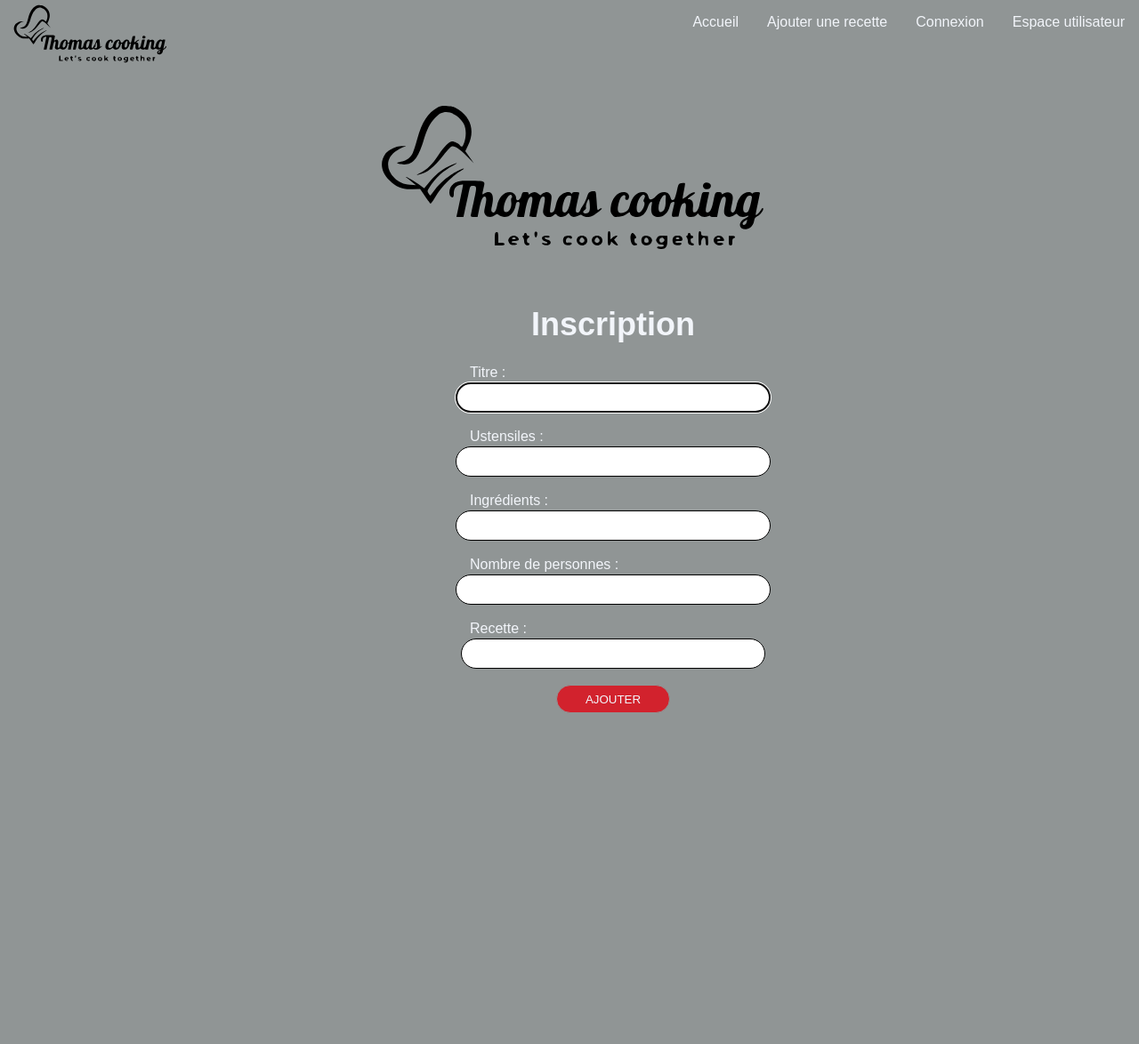
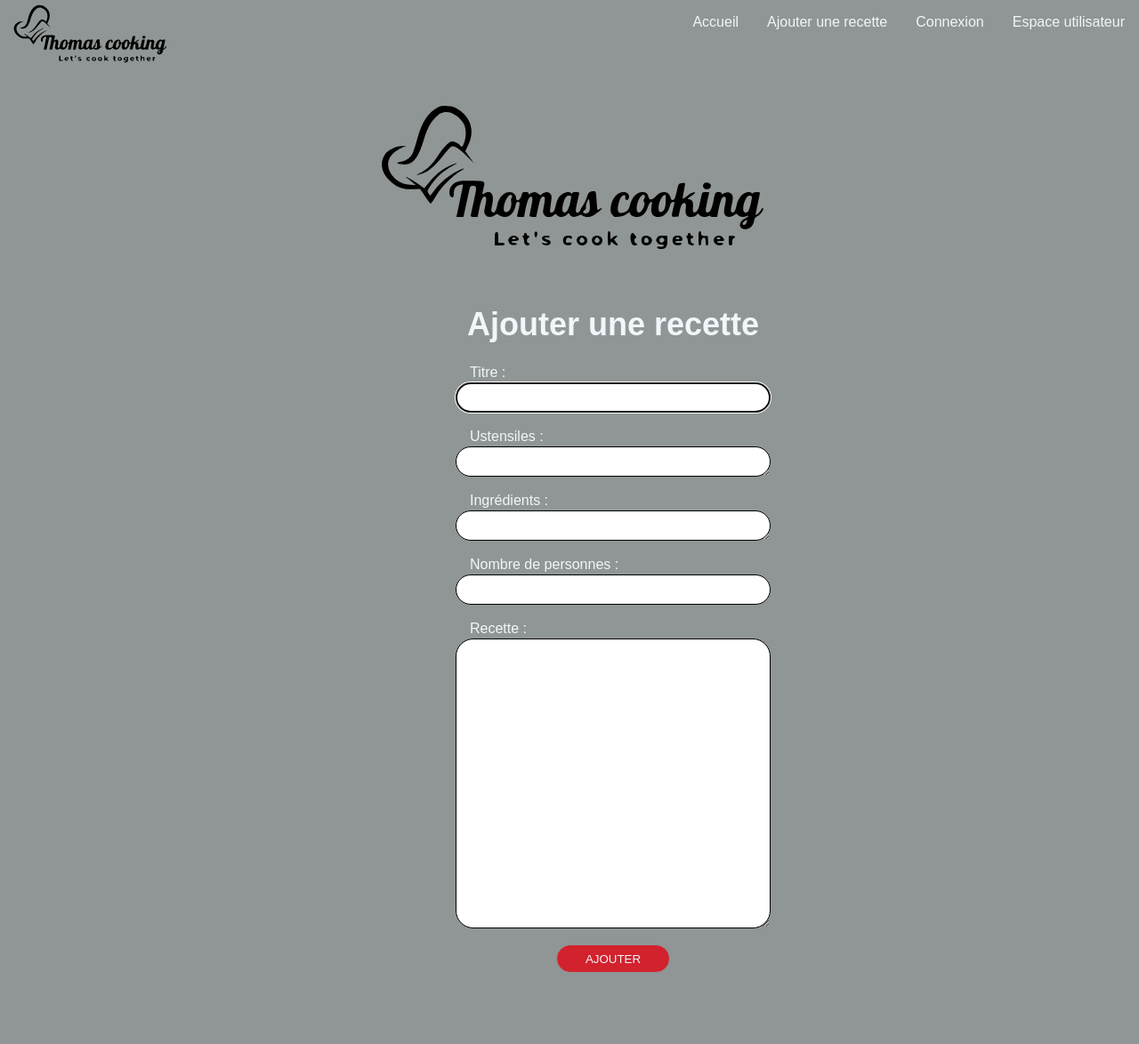
Before and after one commit to Demoniakx/Projet-ADB-ThomasDeCampenaere, a PHP site: page /vue/pajoutrecette.php in a window 1280 px wide. Shown: the whole page at 89% size. Before the commit the page ends 802 px from the top, so only its background shows below. Run offline with PHP 8.4, Linux system fonts and the light colour scheme.

Commit message:
Modifications titre focntion (erruer driver)

```diff
--- a/asset/CSS/formulaire.css
+++ b/asset/CSS/formulaire.css
@@ -35,6 +35,8 @@
     border-radius: 60px;
     border: 1px solid #000000;
     width: 20rem;
+    height: 2rem;
+    padding: 0 1rem;
 }
 
 .button{
@@ -46,6 +48,7 @@
     display: inline-block;
     width: 8rem;
     text-align: center;
+    height: 2rem;
 }
 
 .button:hover{
@@ -85,10 +88,6 @@
     align-items: center;
 }
 
-.form input{
-    height: 2rem;
-    padding: 0 1rem;
-}
 
 .top{
     position: absolute;
@@ -123,5 +122,11 @@
 
 .big{
     height: 19.25rem;
-    width: 19.25rem;
+    width: 20rem;
+    border-radius: 20px;
+    padding: 0.5rem 1rem;
 }
+
+.small{
+    padding: 0rem 1rem;
+}
--- a/vue/header.php
+++ b/vue/header.php
@@ -4,7 +4,7 @@
     <meta charset="UTF-8">
     <meta name="viewport" content="width=device-width, initial-scale=1.0">
     <link rel="stylesheet" href="../asset/CSS/formulaire.css">
-    <title>Connexion</title>
+    <title><?php echo $onglet ?></title>
 </head>
 <body>
     <header>
--- a/vue/pajoutrecette.php
+++ b/vue/pajoutrecette.php
@@ -1,4 +1,5 @@
 <?php
+    $onglet = 'Ajout recette';
     include('header.php');
 ?>
     <div class="container">
@@ -7,21 +8,21 @@
         </div>
         <div class="top">
             <div>
-                <h1>Inscription</h1>
+                <h1>Ajouter une recette</h1>
             </div>
             <div class="form">
-                <form>
+                <form method="POST" action="../controller/userController.php">
                     <label>Titre :</label></br>
                     <input class="formulaire" type="text" name="title" autofocus required><br>
                     <label>Ustensiles :</label></br>
-                    <input class="formulaire" type="text" name="cookingtools" required><br>
+                    <textarea class="formulaire small" type="text" name="cookingtools" required></textarea><br>
                     <label>Ingrédients :</label></br>
-                    <input class="formulaire" type="text" name="ingredients" required><br>
+                    <textarea class="formulaire small" type="text" name="ingredients" required></textarea><br>
                     <label>Nombre de personnes :</label></br>
-                    <input class="formulaire" type="int" name="person" required><br>
+                    <input class="formulaire" type="number" name="person" required><br>
                     <label>Recette :</label></br>
-                    <input class="formulaire big" type="password" name="recipe" required><br>
-                    <input class="button" type="submit" name="bAddrecipe" value="Ajouter"></input>
+                    <textarea class="formulaire big" type="text" name="recipe" required></textarea><br>
+                    <input class="button" type="submit" name="bAddrecipe" value="Ajouter">
                 </form>
             </div>
         </div>
--- a/vue/pconnexion.php
+++ b/vue/pconnexion.php
@@ -1,4 +1,5 @@
 <?php
+    $onglet = 'Connexion';
     include('header.php');
 ?>
     <div class="container">
@@ -10,7 +11,7 @@
                 <h1>Connexion</h1>
             </div>
             <div class="form">
-                <form>
+                <form method="POST" action="../controller/userController.php">
                     <label>Username :</label></br>
                     <input class="formulaire" type="text" name="username" required autofocus><br>
                     <label>Mot de passe :</label></br>
--- a/vue/pcontact.php
+++ b/vue/pcontact.php
@@ -1,4 +1,5 @@
 <?php
+    $onglet = 'Contact';
     include('header.php');
 ?>
     <div class="container">
--- a/vue/pinscription.php
+++ b/vue/pinscription.php
@@ -1,4 +1,5 @@
 <?php
+    $onglet = 'Inscription';
     include('header.php');
 ?>
     <div class="container">
@@ -15,7 +16,7 @@
                 <?php }  ?>
             </div>
             <div class="form">
-                <form>
+                <form method='POST' action="../controller/userController.php">
                     <label>Email :</label></br>
                     <input class="formulaire" type="email" name="email" placeholder="Ex: abced@hotmail.com" autofocus required><br>
                     <label>Username :</label></br>
@@ -25,7 +26,7 @@
                     <label>Prénom :</label></br>
                     <input class="formulaire" type="text" name="firstname" required><br>
                     <label>Mot de passe :</label></br>
-                    <input class="formulaire" type="password" name="pwd" required><br>
+                    <input class="formulaire" type="password" name="pwd" required min="8"><br>
                     <label>Confirmez le mot de passe :</label></br>
                     <input class="formulaire" type="password" name="pwdconfirmed" required><br>
                     <a href="pmdpoublie.php">Mot de passe oublié ?</a><br>
--- a/vue/pmdpoublie.php
+++ b/vue/pmdpoublie.php
@@ -1,4 +1,5 @@
 <?php
+    $onglet = 'Mot de passe oublié';
     include('header.php');
 ?>
     <div class="container">
--- a/vue/pmodificationdonneesuser.php
+++ b/vue/pmodificationdonneesuser.php
@@ -1,4 +1,5 @@
 <?php
+    $onglet = 'Espace utilisateur';
     include('header.php');
 ?>
 
```
Also changed, not shown: controller/userController.php (+10 -9 lines), model/userModel.php (+21 -13 lines), vue/paccueil.php (+8 -0 lines), vue/pmodifierrecette.php (+5 -4 lines).
